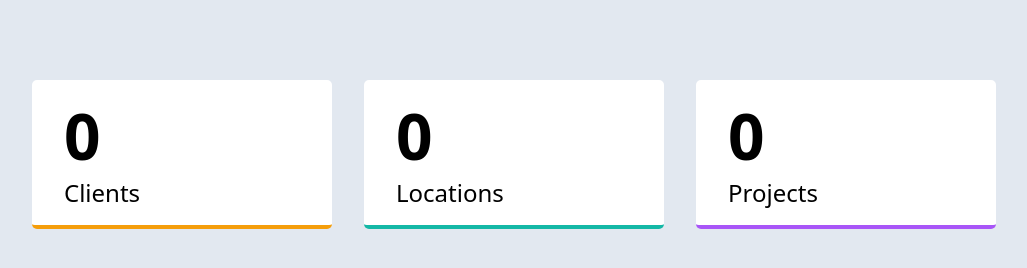
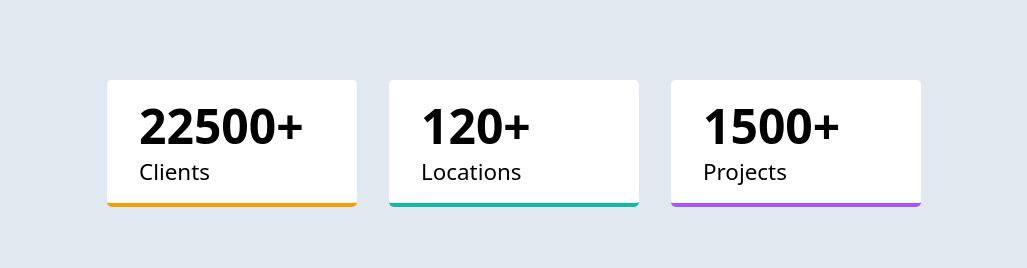
Before and after one commit to EdwinSch/animated-numbers, a plain HTML site: page index.html in a window 1280 px wide. Shown: the whole page, without its empty margins (126-1153 px from the left). Drawn offline with Linux system fonts and the light colour scheme.

Commit message:
final functionality and deployment

```diff
--- a/index.html
+++ b/index.html
@@ -21,7 +21,7 @@
       </article>
       <!-- component -->
       <article>
-        <span class="number" data-value="60">0</span>
+        <span class="number" data-value="120">0</span>
         <p>locations</p>
       </article>
       <!-- component -->
--- a/script.js
+++ b/script.js
@@ -8,8 +8,21 @@ const updateCount = (element) => {
   const value = parseInt(element.dataset.value);
   const increment = Math.ceil(value / 1000);
   let initialValue = 0;
+
+  const increaseCount = setInterval(() => {
+    initialValue += increment;
+    // break out of counter if number is reached
+    if (initialValue > value) {
+      element.textContent = `${value}+`;
+      clearInterval(increaseCount);
+      return;
+    }
+    // display count
+    element.textContent = `${initialValue}+`;
+  }, 1);
 };
 
+// Invoke update counter on each number element
 getNumbers.forEach((number) => {
   updateCount(number);
 });
--- a/style.css
+++ b/style.css
@@ -51,7 +51,7 @@ section {
 }
 
 article {
-  min-width: 300px;
+  min-width: 250px;
   background: var(--white);
   padding: 1rem 2rem;
   border-radius: 5px;
@@ -59,7 +59,7 @@ article {
 }
 
 article span {
-  font-size: 4rem;
+  font-size: 3rem;
   font-weight: 700;
   line-height: 1.25;
 }
@@ -67,7 +67,7 @@ article span {
 article p {
   margin: 0;
   text-transform: capitalize;
-  font-size: 1.5rem;
+  font-size: 1.4rem;
 }
 
 article:nth-of-type(1) {
@@ -81,7 +81,7 @@ article:nth-of-type(3) {
 }
 
 /* --- MOBILE RESPONSIVE --- */
-@media screen and (max-width: 1000px) {
+@media screen and (max-width: 900px) {
   section {
     width: auto;
     flex-direction: column;
```
